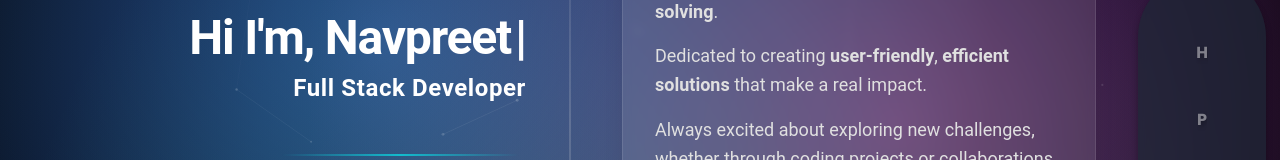
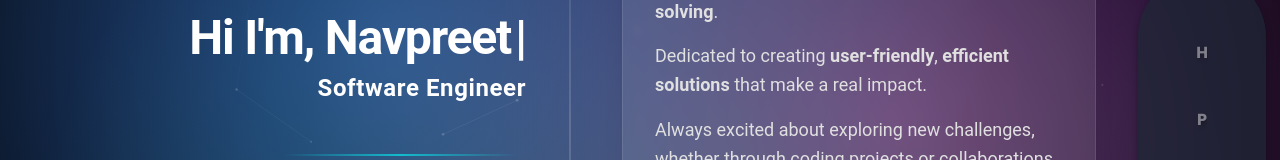
Before and after one commit to 20ns/portfolio, a React (Vite) app: page / in a window 1280 px wide. Shown: the part 277-437 px from the top of the page. Built offline with nearby package versions, Linux system fonts and the light colour scheme.

Commit message:
fixed some bugs

```diff
--- a/src/components/Hero.jsx
+++ b/src/components/Hero.jsx
@@ -75,7 +75,7 @@ const Hero = () => {
             </h1>
           </div>
           <h2 className="text-2xl md:text-3xl font-bold text-white/90 tracking-wide">
-            Full Stack Developer
+            Software Engineer
           </h2>
         </div>
         <div className="separator w-2/3 ml-auto my-10 opacity-80 transform transition-all duration-300 hover:opacity-100"></div>
```
